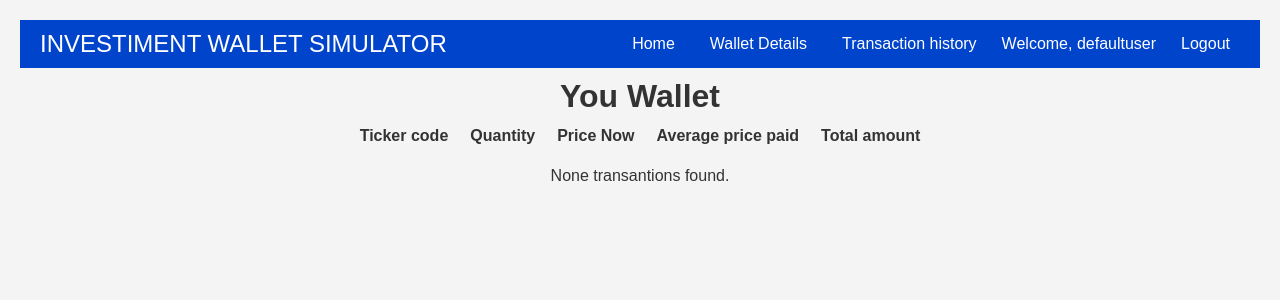
After one commit to sam-dev97/B3_WALLET_SIMULATOR, a Django app: page /wallet_details/ in a window 1280 px wide. The commit adds this page. Shown: the top 300 px of the page. Run offline with Django 5.2, Linux system fonts and the light colour scheme; a user stored in the database is signed in; data that the repository does not hold is empty.

Commit message:
feat: added wallet details and fix database connection

```diff
--- a/app_wallet/templates/base_generic.html
+++ b/app_wallet/templates/base_generic.html
@@ -16,6 +16,7 @@
 
         <ul>
             <li><a href="{% url 'home' %}">Home</a></li>
+            <li><a href="{% url 'wallet_details' %}">Wallet Details</a></li>
             <li><a href="{% url 'transaction_history' %}">Transaction history</a></li>
             {% if user.is_authenticated %}
                 <li>Welcome, {{ user.username }}</li>
--- /dev/null
+++ b/app_wallet/templates/wallet_details.html
@@ -0,0 +1,35 @@
+{% extends 'base_generic.html' %}
+{% block content %}
+<div class="container-history">
+    <h1>You Wallet</h1>
+    <div class="table-container">
+        <table>
+            <thead>
+                <tr>
+                    <th>Ticker code</th>
+                    <th>Quantity</th>
+                    <th>Price Now</th>
+                    <th>Average price paid</th>
+                    <th>Total amount</th>
+                </tr>
+            </thead>
+            <tbody>
+                {% for detail in details %}
+                    <tr>
+                        <td>{{ detail.ticker }}</td>
+                        <td>{{ detail.quantity }}</td>
+                        <td>{{ detail.price }}</td>
+                        <td>{{ detail.price_average }}</td>
+                        <td> {{ detail.total }}</td>
+
+                    </tr>
+                {% empty %}
+                    <tr>
+                        <td colspan="7" class="empty-row">None transantions found.</td>
+                    </tr>
+                {% endfor %}
+            </tbody>
+        </table>
+    </div>
+</div>
+{% endblock %}
--- a/app_wallet/views.py
+++ b/app_wallet/views.py
@@ -1,6 +1,6 @@
 from django.shortcuts import render, redirect
 import yfinance as yf
-from .models import StockData, PurchaseData, UserProfile, Transaction
+from .models import StockData, PurchaseData, UserProfile, Transaction, Walletitself
 from datetime import date
 from django.contrib import messages
 from .forms import PurchaseForm, AdicionarSaldoForm, SellForm
@@ -9,7 +9,7 @@ from django.contrib.auth import login, logout
 from .forms import RegisterForm
 from django.contrib.auth.decorators import login_required
 from django.utils import timezone
-from django.db.models import Count, Sum
+from django.db.models import Count, Sum, Avg
 
 @login_required
 def home(request):
@@ -76,6 +76,8 @@ def home(request):
                             balance_before=balance_before,
                             balance_after=user_profile.saldo
                         )
+
+                        update_wallet(purchase_instance.ticker, request.user)
                     messages.success(request, 'Purchase made successfully!')
                 else:
                     messages.error(request, 'Insufficient balance to make the purchase.')
@@ -115,12 +117,14 @@ def home(request):
                             Transaction.objects.create(
                                 user=request.user,
                                 ticker=ticker_sell,
+                                quantity=quantity_sell,
                                 transaction_type='sell',
                                 price=current_price,
                                 balance_before=balance_before,
                                 balance_after=user_profile.saldo
                             )
 
+                            update_wallet(ticker_sell, request.user)
                         messages.success(request, f'{quantity_sell} {ticker_sell} tickets sold!')
                     else:
                         messages.error(request, 'Insufficient tickets to make the sale.')
@@ -143,6 +147,29 @@ def home(request):
     }
 
     return render(request, 'index.html', context)
+
+def update_wallet(ticker, user):
+    total_bought = PurchaseData.objects.filter(ticker=ticker, user=user).aggregate(total_bought=Sum('quantity_bought'))['total_bought'] or 0
+    total_sold = PurchaseData.objects.filter(ticker=ticker, user=user).aggregate(total_sold=Sum('quantity_sold'))['total_sold'] or 0
+    net_quantity = total_bought - total_sold
+
+    if net_quantity > 0:
+        current_price = StockData.objects.filter(ticker=ticker, user=user).order_by('-date').first().close_price
+        average_price = PurchaseData.objects.filter(ticker=ticker, user=user).aggregate(price_average=Avg('purchase_price'))['price_average'] or 0
+        total = average_price * net_quantity
+
+        Walletitself.objects.update_or_create(
+            user=user,
+            ticker=ticker,
+            defaults={
+                'quantity': net_quantity,
+                'price': current_price,
+                'price_average': average_price,
+                'total' : total
+            }
+        )
+    else:
+        Walletitself.objects.filter(user=user, ticker=ticker).delete()
 
 def remove_duplicates(user):
     duplicates = (StockData.objects
@@ -192,3 +219,9 @@ def transaction_history(request):
     transactions = Transaction.objects.filter(user=request.user).order_by('-date')
     context = {'transactions': transactions}
     return render(request, 'transaction_history.html', context)
+
+@login_required
+def wallet_details(request):
+    details = Walletitself.objects.filter(user=request.user)
+    context = {'details' : details}
+    return render(request, 'wallet_details.html', context)
--- a/pj_wallet/urls.py
+++ b/pj_wallet/urls.py
@@ -13,4 +13,5 @@ urlpatterns = [
     path('logout/', views.custom_logout, name='logout'),
     path('adicionar_saldo/', views.adicionar_saldo, name='adicionar_saldo'),
     path('transaction_history/', views.transaction_history, name='transaction_history'),
+    path('wallet_details/', views.wallet_details, name='wallet_details'),
 ]
```
Also changed, not shown: app_wallet/models.py (+12 -1 lines), app_wallet/migrations/0011_remove_transaction_price_walletitself.py (added), app_wallet/migrations/0012_walletitself_price_average.py (added), app_wallet/migrations/0013_walletitself_total.py (added), app_wallet/migrations/0014_transaction_price.py (added).
